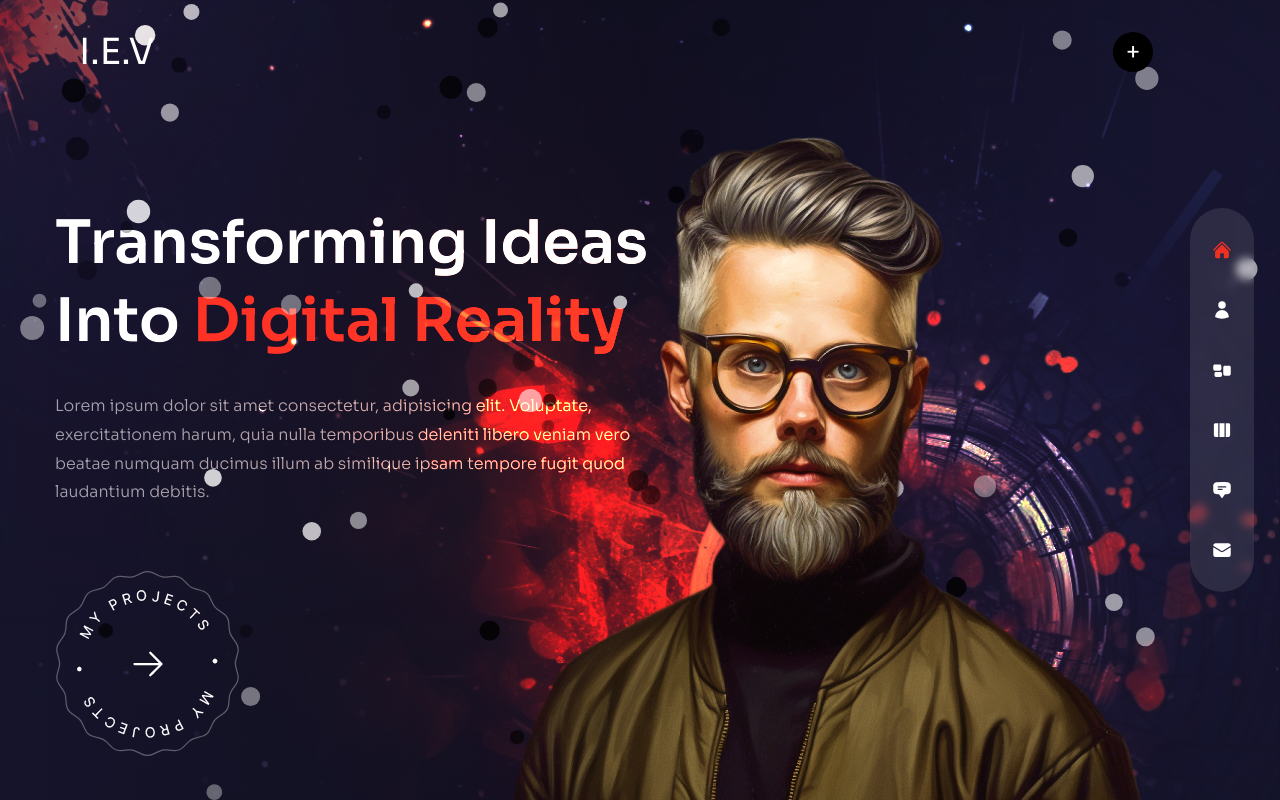
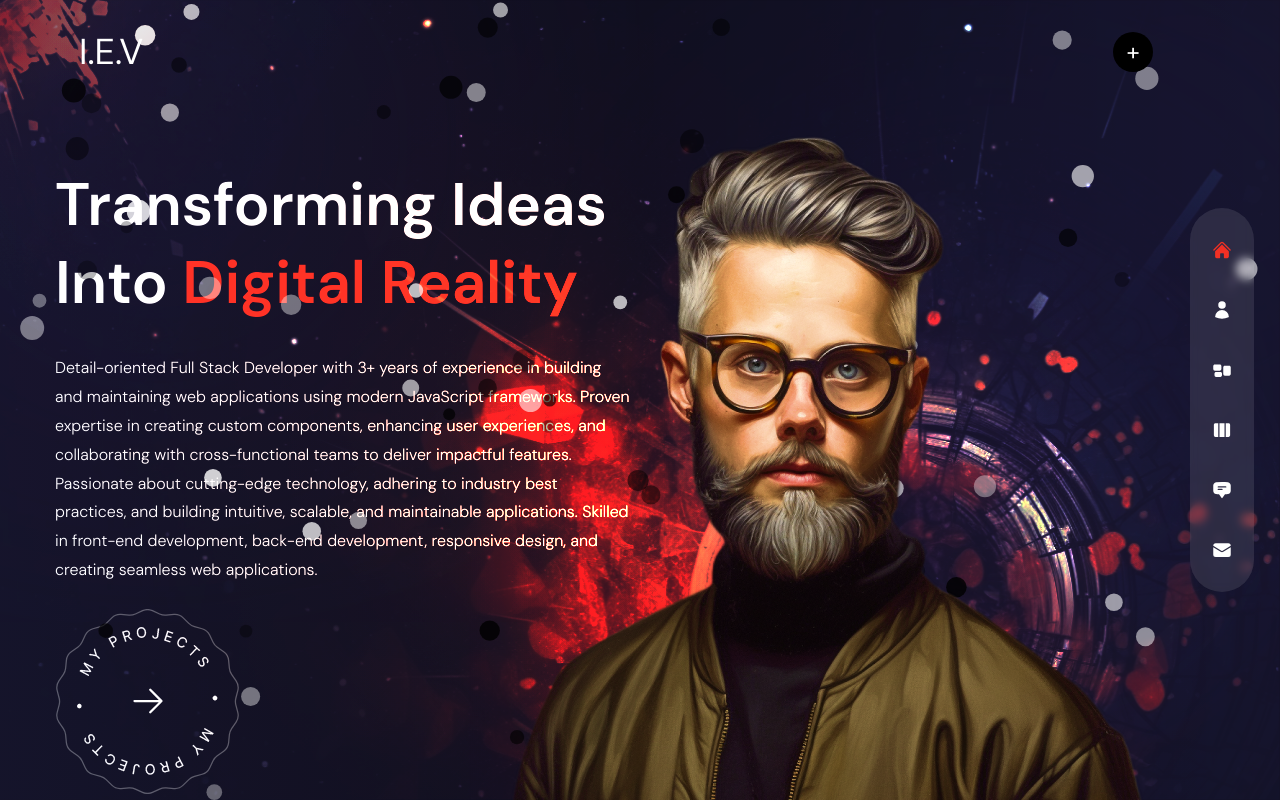
Before and after one commit to Ilesanmi-Erioluwa-Victor/portfolio, a Next.js app: page / in a window 1280 px wide. Built offline with nearby package versions, Linux system fonts and the light colour scheme.

Commit message:
working on portfolio

```diff
--- a/components/Layout.jsx
+++ b/components/Layout.jsx
@@ -1,4 +1,4 @@
-import { Sora } from "next/font/google";
+import { DM_Sans } from "next/font/google";
 import Head from "next/head";
 
 import Header from "../components/Header";
@@ -6,7 +6,7 @@ import Nav from "../components/Nav";
 import TopLeftImg from "../components/TopLeftImg";
 
 // setup font
-const sora = Sora({
+const DM = DM_Sans({
   subsets: ["latin"],
   variable: "--font-sora",
   weight: ["100", "200", "300", "400", "500", "600", "700", "800"],
@@ -15,7 +15,7 @@ const sora = Sora({
 const Layout = ({ children }) => {
   return (
     <main
-      className={`page bg-site text-white bg-cover bg-no-repeat ${sora.variable} font-sora relative`}
+      className={`page bg-site text-white bg-cover bg-no-repeat ${DM.variable} font-sora relative`}
     >
       {/* metadata */}
       <Head>
--- a/components/Socials.jsx
+++ b/components/Socials.jsx
@@ -2,24 +2,36 @@ import Link from "next/link";
 import { motion, useAnimation } from "framer-motion";
 import { useState } from "react";
 import {
-  RiYoutubeLine,
+  RiTwitterFill,
   RiInstagramLine,
   RiFacebookLine,
   RiDribbbleLine,
   RiGithubLine,
-  RiPinterestLine,
+  RiLinkedinFill,
 } from "react-icons/ri";
 
 export const socialData = [
-  { name: "YouTube", link: "https://youtube.com", Icon: RiYoutubeLine },
   { name: "Instagram", link: "https://instagram.com", Icon: RiInstagramLine },
-  { name: "Facebook", link: "https://facebook.com", Icon: RiFacebookLine },
-  { name: "Dribbble", link: "https://dribbble.com", Icon: RiDribbbleLine },
-  { name: "Pinterest", link: "https://pinterest.com", Icon: RiPinterestLine },
+  {
+    name: "Facebook",
+    link: "https://web.facebook.com/eric.jayii",
+    Icon: RiFacebookLine,
+  },
+  {
+    name: "Twitter",
+    link: "https://x.com/Erioluwa217229",
+    Icon: RiTwitterFill,
+  },
   {
     name: "Github",
-    link: "https://github.com/sanidhyy/modern-portfolio",
+    link: "https://github.com/Ilesanmi-Erioluwa-Victor",
     Icon: RiGithubLine,
+  },
+
+  {
+    name: "Linkedin",
+    link: "https://www.linkedin.com/in/erioluwa-ilesanmi/",
+    Icon: RiLinkedinFill,
   },
 ];
 
@@ -46,7 +58,7 @@ const Socials = () => {
     },
   };
 
-  const iconRadius = 60; // Set radius for even spacing around the button
+  const iconRadius = 60;
   const iconVariants = {
     hidden: {
       opacity: 0,
--- a/pages/about/index.jsx
+++ b/pages/about/index.jsx
@@ -3,17 +3,18 @@ import { useState } from "react";
 import CountUp from "react-countup";
 import {
   FaCss3,
-  FaFigma,
+  FaNodeJs,
   FaHtml5,
   FaJs,
   FaReact,
-  FaWordpress,
+  FaAws,
 } from "react-icons/fa";
 import {
-  SiAdobephotoshop,
-  SiAdobexd,
+  SiExpress,
   SiFramer,
   SiNextdotjs,
+  SiPostgresql,
+  SiMongodb,
 } from "react-icons/si";
 
 import Avatar from "../../components/Avatar";
@@ -34,25 +35,12 @@ export const aboutData = [
           FaReact,
           SiNextdotjs,
           SiFramer,
-          FaWordpress,
+          SiExpress,
+          FaNodeJs,
+          SiPostgresql,
+          SiMongodb,
+          FaAws,
         ],
-      },
-      {
-        title: "UI/UX Design",
-        icons: [FaFigma, SiAdobexd, SiAdobephotoshop],
-      },
-    ],
-  },
-  {
-    title: "awards",
-    info: [
-      {
-        title: "Webby Awards - Honoree",
-        stage: "2011 - 2012",
-      },
-      {
-        title: "Adobe Design Achievement Awards - Finalist",
-        stage: "2009 - 2010",
       },
     ],
   },
@@ -60,33 +48,46 @@ export const aboutData = [
     title: "experience",
     info: [
       {
-        title: "UX/UI Designer - XYZ Company",
-        stage: "2012 - 2023",
+        title: "Full Stack Developer - ABS Technology",
+        stage: "Feb 2024 –Present ",
       },
       {
-        title: "Web Developer - ABC Agency",
-        stage: "2010 - 2012",
+        title: "Backend Developer - Cancer AI",
+        stage: "Sept 2024 - December 2024",
       },
       {
-        title: "Intern - DEF Corporation",
-        stage: "2008 - 2010",
+        title: "Frontend Developer - 4TK",
+        stage: "Oct 2024 - December 2024",
+      },
+      {
+        title: "Full stack Developer - Hollyway Global",
+        stage: "Apr 2023 – Jan 2024",
       },
     ],
   },
+  // {
+  //   title: "resume",
+  //   info: [
+  //     {
+  //       title: "Webby Awards - Honoree",
+  //       stage: "2011 - 2012",
+  //     },
+  //   ],
+  // },
   {
     title: "credentials",
     info: [
       {
-        title: "Web Development - ABC University, LA, CA",
-        stage: "2011",
+        title: "JavaScript Algorithms and Data Structures FreecodeCamp",
+        stage: "2022",
       },
       {
-        title: "Computer Science Diploma - AV Technical Institute",
-        stage: "2009",
+        title: "Responsive Web Design FreeCodeCamp",
+        stage: "2021",
       },
       {
-        title: "Certified Graphic Designer - ABC Institute, Los Angeles, CA",
-        stage: "2006",
+        title: "Software Development Associate Certification PI",
+        stage: "2019",
       },
     ],
   },
@@ -215,6 +216,13 @@ const About = () => {
                 className="flex-1 flex flex-col md:flex-row max-w-max gap-x-2 items-center text-center text-white/60"
               >
                 {/* title */}
+                {/* {item.title === "Resume" && (
+                  <>
+                    <div className="font-light mb-2 md:mb-0">{item.title}</div>
+                    <div className="hidden md:flex">-</div>
+                    <d>{item.stage}</d>
+                  </>
+                )} */}
                 <div className="font-light mb-2 md:mb-0">{item.title}</div>
                 <div className="hidden md:flex">-</div>
                 <div>{item.stage}</div>
--- a/pages/index.jsx
+++ b/pages/index.jsx
@@ -30,12 +30,17 @@ const Home = () => {
             initial="hidden"
             animate="show"
             exit="hidden"
-            className="max-w-sm xl:max-w-xl mx-auto xl:mx-0 mb-10 xl:mb-16"
+            className="max-w-sm xl:max-w-xl mx-auto xl:mx-0 mb-10 xl:mb-16 text-white"
           >
-            Lorem ipsum dolor sit amet consectetur, adipisicing elit. Voluptate,
-            exercitationem harum, quia nulla temporibus deleniti libero veniam
-            vero beatae numquam ducimus illum ab similique ipsam tempore fugit
-            quod laudantium debitis.
+            Detail-oriented Full Stack Developer with 3+ years of experience in
+            building and maintaining web applications using modern JavaScript
+            frameworks. Proven expertise in creating custom components,
+            enhancing user experiences, and collaborating with cross-functional
+            teams to deliver impactful features. Passionate about cutting-edge
+            technology, adhering to industry best practices, and building
+            intuitive, scalable, and maintainable applications. Skilled in
+            front-end development, back-end development, responsive design, and
+            creating seamless web applications.
           </motion.p>
 
           {/* btn */}
@@ -47,7 +52,7 @@ const Home = () => {
             initial="hidden"
             animate="show"
             exit="hidden"
-            className="hidden xl:flex"
+            className="hidden xl:flex mt-[-40px]"
           >
             <ProjectsBtn />
           </motion.div>
```
